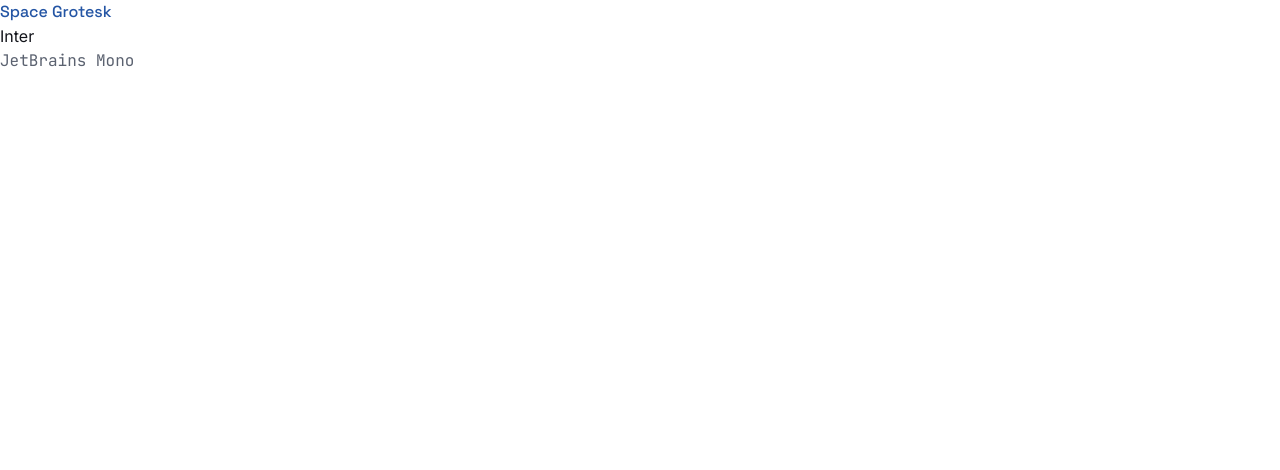
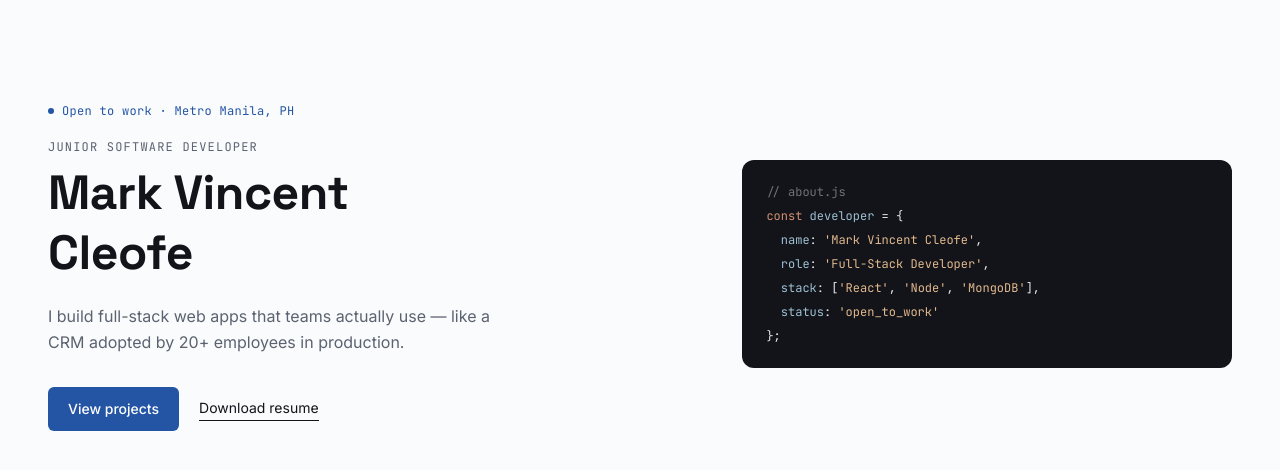
Before and after one commit to MarkVincent06/portfolio, a React (Vite) app: page / in a window 1280 px wide. Shown: the top 470 px of the page. Built offline with nearby package versions, Linux system fonts and the light colour scheme.

Commit message:
Added hero section

```diff
--- a/src/App.jsx
+++ b/src/App.jsx
@@ -1,9 +1,9 @@
+import Hero from "./components/Hero";
+
 function App() {
   return (
     <>
-      <h1 className="font-display text-accent">Space Grotesk</h1>
-      <p className="font-body text-ink">Inter</p>
-      <snall className="font-mono text-muted">JetBrains Mono</snall>
+      <Hero />
     </>
   );
 }
--- a/src/components/Hero.jsx
+++ b/src/components/Hero.jsx
@@ -0,0 +1,67 @@
+export default function Hero() {
+  return (
+    <section className="grid grid-cols-1 md:grid-cols-[1.15fr_0.85fr] gap-8 px-6 md:px-12 py-16 md:py-24 items-center bg-bg">
+      {/* Left column — text */}
+      <div>
+        <div className="inline-flex items-center gap-2 mb-5">
+          <span className="w-1.5 h-1.5 rounded-full bg-accent" />
+          <span className="font-mono text-xs tracking-wide text-accent">
+            Open to work &middot; Metro Manila, PH
+          </span>
+        </div>
+
+        <p className="font-mono text-xs uppercase tracking-widest text-muted mb-2">
+          Junior software developer
+        </p>
+
+        <h1 className="font-display font-bold text-4xl md:text-5xl leading-tight text-ink mb-5 -tracking-[0.01em]">
+          Mark Vincent
+          <br />
+          Cleofe
+        </h1>
+
+        <p className="font-body text-base leading-relaxed text-muted max-w-md mb-8">
+          I build full-stack web apps that teams actually use &mdash; like a CRM
+          adopted by 20+ employees in production.
+        </p>
+
+        <div className="flex items-center gap-5">
+          <button className="bg-accent hover:bg-accent-dark text-white font-body text-sm font-medium rounded-md px-5 py-3 transition-colors">
+            View projects
+          </button>
+          <a
+            href="/resume.pdf"
+            target="_blank"
+            className="font-body text-sm text-ink border-b border-ink pb-0.5"
+          >
+            Download resume
+          </a>
+        </div>
+      </div>
+
+      {/* Right column — code card */}
+      <div className="bg-code-bg rounded-xl px-6 py-5 font-mono text-xs leading-loose text-gray-200">
+        <span className="text-white/40">// about.js</span>
+        <br />
+        <span className="text-[#d4906f]">const</span>{" "}
+        <span className="text-[#9fc1d4]">developer</span> = {"{"}
+        <br />
+        &nbsp;&nbsp;<span className="text-[#9fc1d4]">name</span>:{" "}
+        <span className="text-[#e3b98d]">'Mark Vincent Cleofe'</span>,
+        <br />
+        &nbsp;&nbsp;<span className="text-[#9fc1d4]">role</span>:{" "}
+        <span className="text-[#e3b98d]">'Full-Stack Developer'</span>,
+        <br />
+        &nbsp;&nbsp;<span className="text-[#9fc1d4]">stack</span>: [
+        <span className="text-[#e3b98d]">'React'</span>,{" "}
+        <span className="text-[#e3b98d]">'Node'</span>,{" "}
+        <span className="text-[#e3b98d]">'MongoDB'</span>],
+        <br />
+        &nbsp;&nbsp;<span className="text-[#9fc1d4]">status</span>:{" "}
+        <span className="text-[#e3b98d]">'open_to_work'</span>
+        <br />
+        {"}"};
+      </div>
+    </section>
+  );
+}
```
Also changed, not shown: 1 other file (tests, documents, lock files or other folders).
